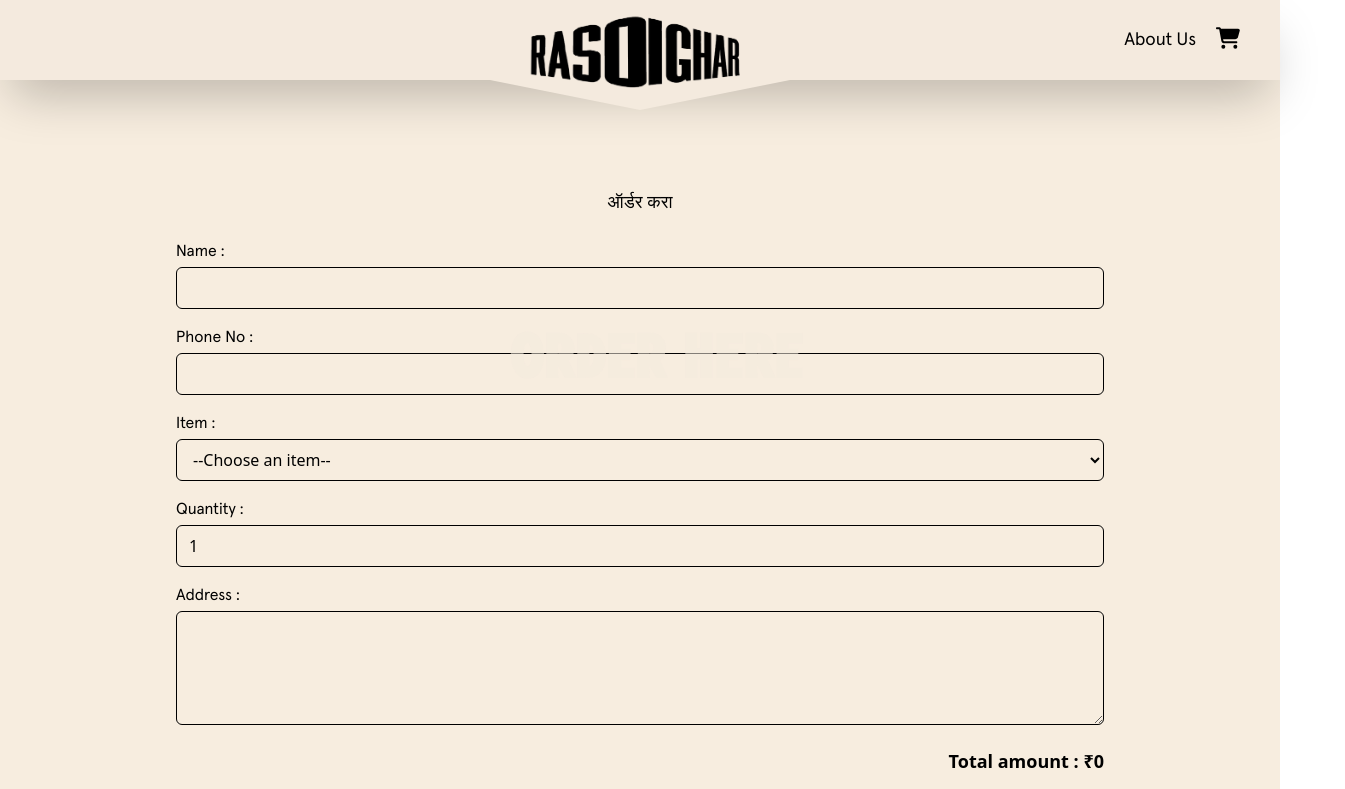
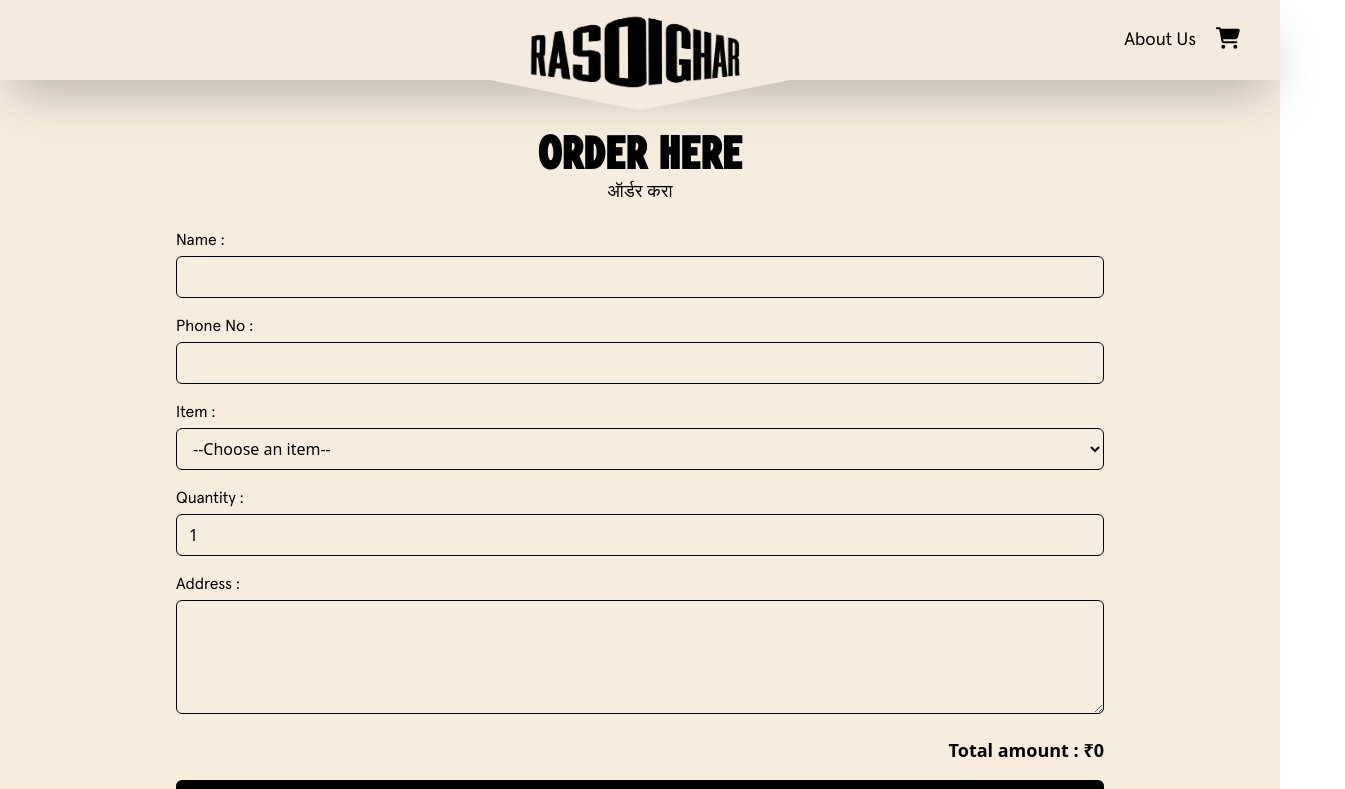
Before and after one commit to PANDURANGZURE/chapati-site, a React (Vite) app: page /Order in a window 1280 px wide. Shown: the top 789 px of the page, 1345 px wide, since content can reach past the window. Built offline with nearby package versions, Linux system fonts and the light colour scheme.

Commit message:
order page fixed

```diff
--- a/src/index.css
+++ b/src/index.css
@@ -1,6 +1,5 @@
 @import "tailwindcss";
 
-@import "tailwindcss";
 
 @font-face {
     font-family: marathi ;
--- a/src/pages/Order.jsx
+++ b/src/pages/Order.jsx
@@ -26,7 +26,7 @@ function Order() {
     <Header/>
     <div className="min-h-screen w-screen bg-[#f7eddf] flex flex-col items-center justify-center px-4 py-6">
 
-      <h1 className="text-4xl logo font-extrabold text-black">Order Here</h1>
+      <h2 className="text-4xl logo font-extrabold text-black">Order Here</h2>
       <p className="text-lg mb-6 marat">ऑर्डर करा</p>
 
       <form
```
